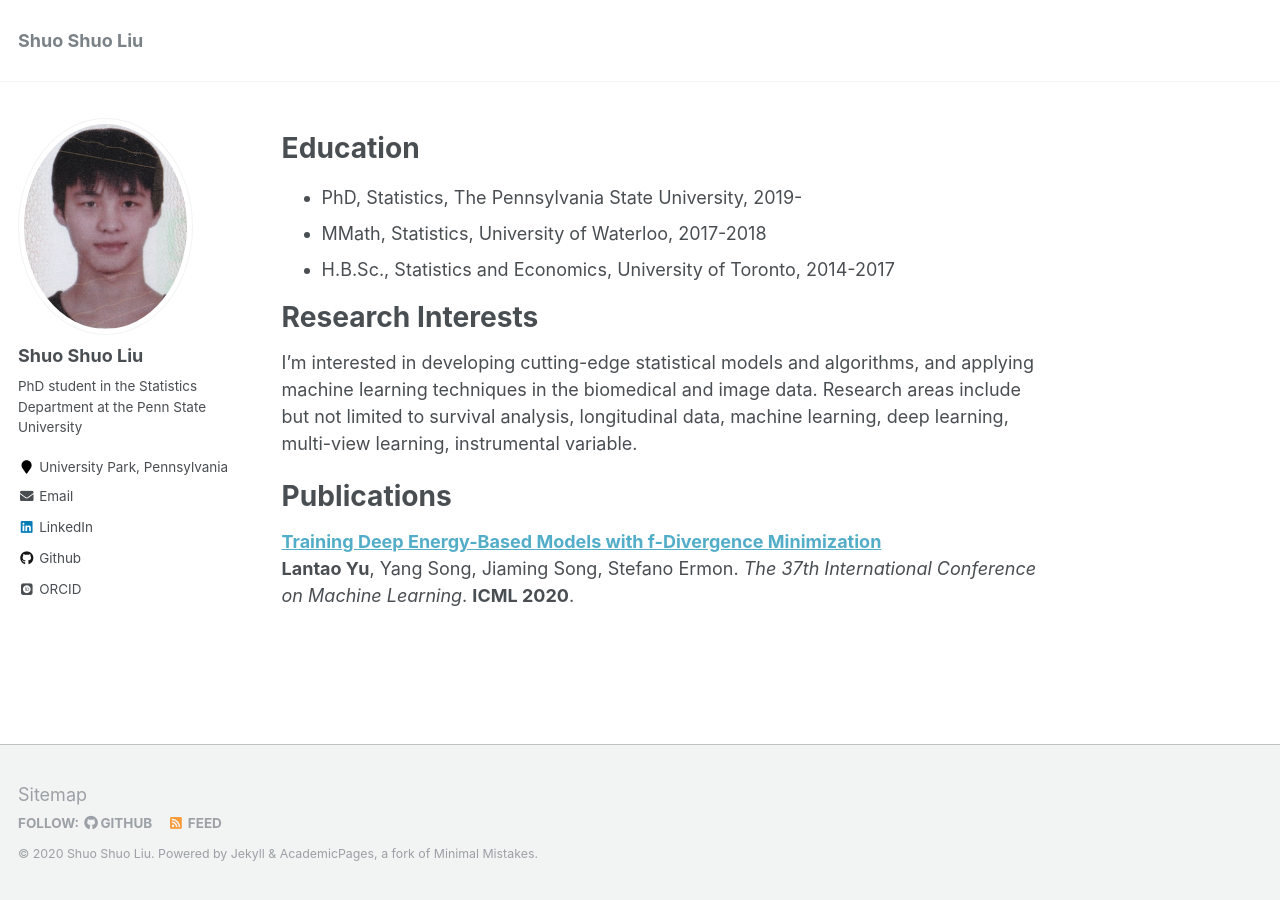
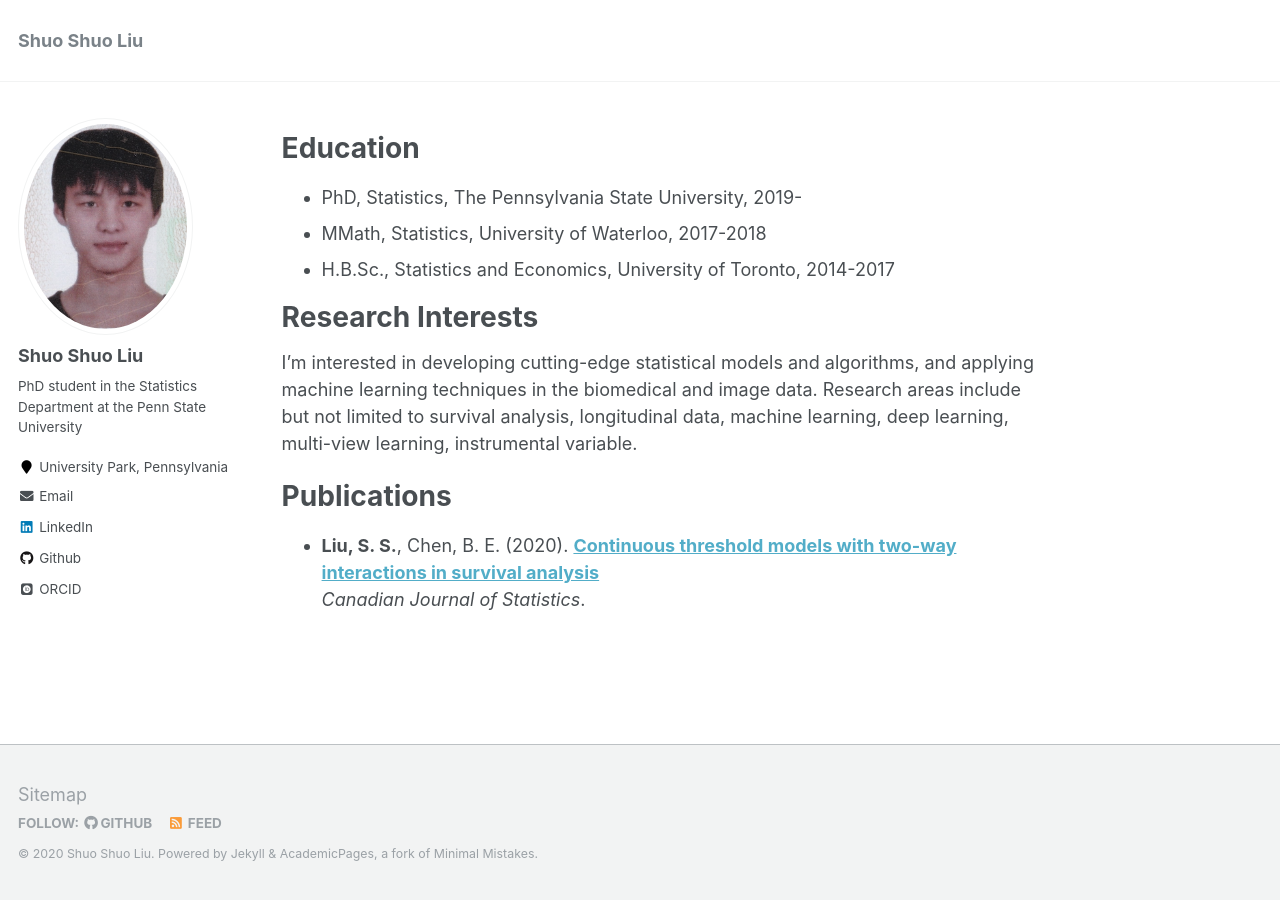
Before and after one commit to shuoshuoliu/shuoshuoliu.github.io, a Jekyll site: the page built from _pages/about.md, in a window 1280 px wide. Built offline with Jekyll 4.4.1, drawn with Linux system fonts in a browser that asks for light colours; some web fonts are replaced.

Commit message:
Update about.md

```diff
--- a/_pages/about.md
+++ b/_pages/about.md
@@ -18,6 +18,5 @@ redirect_from:
 I'm interested in developing cutting-edge statistical models and algorithms, and applying machine learning techniques in the biomedical and image data. Research areas include but not limited to survival analysis, longitudinal data, machine learning, deep learning, multi-view learning, instrumental variable.
 
 # Publications
-<b>[Training Deep Energy-Based Models with f-Divergence Minimization](http://lantaoyu.com/publications/fEBM)</b> <br>
-<b>Lantao Yu</b>, Yang Song, Jiaming Song, Stefano Ermon.
-<i>The 37th International Conference on Machine Learning</i>. <b>ICML 2020</b>.
+* <b>Liu, S. S.</b>, Chen, B. E. (2020). <b>[Continuous threshold models with two-way interactions in survival analysis](https://onlinelibrary.wiley.com/journal/1708945x)</b> <br>
+<i>Canadian Journal of Statistics</i>.
```
